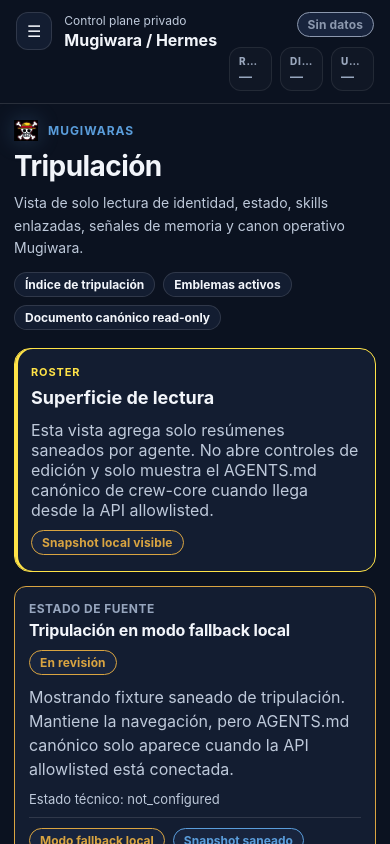
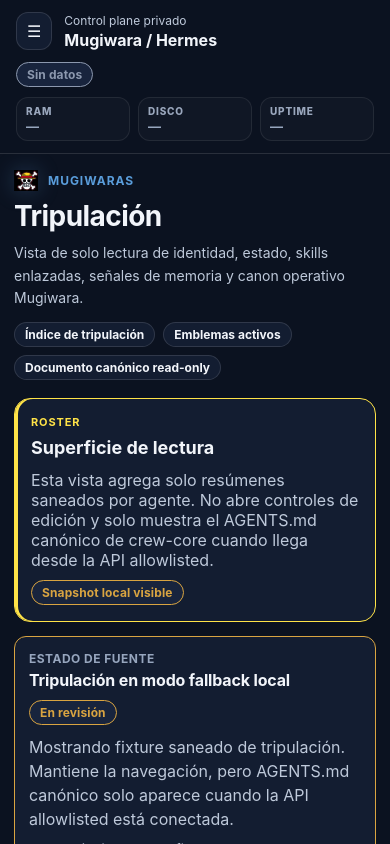
Before and after one commit to asistentes-mugiwara/mugiwara-control-panel, a Next.js app in the folder apps/web/: page /mugiwaras in a window 390 px wide. Shown: the top 844 px of the page. Built offline with nearby package versions, Linux system fonts and the light colour scheme.

Commit message:
fix: keep header metrics legible on mobile
Mugiwara-Agent: zoro
Signed-off-by: zoro <asistentes.mugiwara@gmail.com>

```diff
--- a/apps/web/src/app/globals.css
+++ b/apps/web/src/app/globals.css
@@ -460,27 +460,40 @@ button {
   }
 
   .topbar__status-group {
+    display: grid !important;
+    flex: 0 0 100%;
+    grid-template-columns: minmax(0, 1fr);
     justify-content: flex-start;
+    justify-items: start;
+    min-width: 100%;
     width: 100%;
   }
 
   .topbar__metrics-strip {
     display: grid !important;
+    flex: 0 0 100%;
     grid-template-columns: repeat(3, minmax(0, 1fr));
+    min-width: 100%;
+    order: 2;
+    overflow: visible;
     width: 100%;
+  }
+
+  .topbar__status-group > .status-badge {
+    order: 1;
   }
 
   .topbar__metric-chip {
     grid-template-columns: minmax(0, 1fr);
     gap: 2px;
     justify-items: start;
+    min-width: 0;
   }
 
   .topbar__metric-label,
   .topbar__metric-value {
     max-width: 100%;
-    overflow: hidden;
-    text-overflow: ellipsis;
+    overflow-wrap: anywhere;
   }
 
   .page-header__title {
--- a/apps/web/src/shared/ui/app-shell/Topbar.tsx
+++ b/apps/web/src/shared/ui/app-shell/Topbar.tsx
@@ -54,8 +54,8 @@ function formatUptimeValue(metric: UptimeMetric) {
   return `${metric.days}d ${metric.hours}h ${metric.minutes}m`
 }
 
-function metricTitle(label: string, state: CapacityMetric['source_state'] | UptimeMetric['source_state']) {
-  return state === 'live' ? label : `${label} no disponible`
+function metricLabel(label: string) {
+  return label
 }
 
 function SystemMetricChip({ label, value, detail, muted }: { label: string; value: string; detail?: string; muted?: boolean }) {
@@ -96,19 +96,19 @@ function HeaderSystemMetricsStrip({ metrics }: { metrics: HeaderSystemMetrics })
       }}
     >
       <SystemMetricChip
-        label={metricTitle('RAM', metrics.ram.source_state)}
+        label={metricLabel('RAM')}
         value={ramPercent}
         detail={formatCapacityValue(metrics.ram)}
         muted={isUnavailable || metrics.ram.source_state !== 'live'}
       />
       <SystemMetricChip
-        label={metricTitle('Disco', metrics.disk.source_state)}
+        label={metricLabel('Disco')}
         value={diskPercent}
         detail={formatCapacityValue(metrics.disk)}
         muted={isUnavailable || metrics.disk.source_state !== 'live'}
       />
       <SystemMetricChip
-        label={metricTitle('Uptime', metrics.uptime.source_state)}
+        label={metricLabel('Uptime')}
         value={formatUptimeValue(metrics.uptime)}
         muted={isUnavailable || metrics.uptime.source_state !== 'live'}
       />
```
